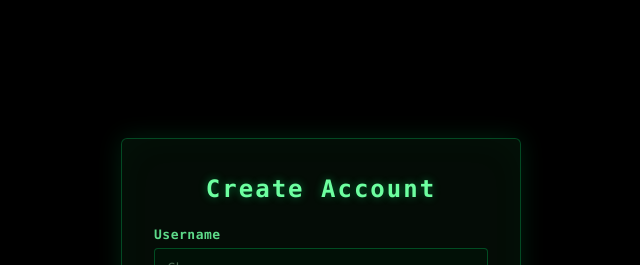
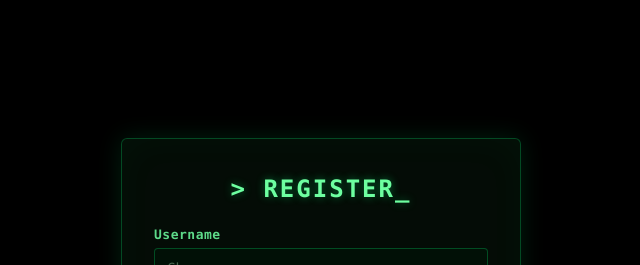
Before and after one commit to DevBhargav07/project, a React (Vite) app in the folder frontend/: page /register in a window 1280 px wide. Shown: the top 265 px of the page, without its empty margins (319-959 px from the left). Built offline with nearby package versions, Linux system fonts and the light colour scheme.

Commit message:
adding changes required for the login & register

```diff
--- a/frontend/src/pages/Register.jsx
+++ b/frontend/src/pages/Register.jsx
@@ -2,6 +2,7 @@ import { useState } from "react";
 import { Link, useNavigate } from "react-router-dom";
 import { toast } from "react-toastify";
 import { registerUser } from "../api/auth";
+import MatrixRain from "../components/MatrixRain";
 
 export default function Register() {
   const [formData, setFormData] = useState({
@@ -79,8 +80,9 @@ export default function Register() {
 
   return (
     <div className="auth-page">
+      <MatrixRain />
       <form className="auth-card" onSubmit={handleSubmit}>
-        <h2>Create Account</h2>
+        <h2>&gt; REGISTER_</h2>
 
         <div className="form-group">
           <label>Username</label>
```
